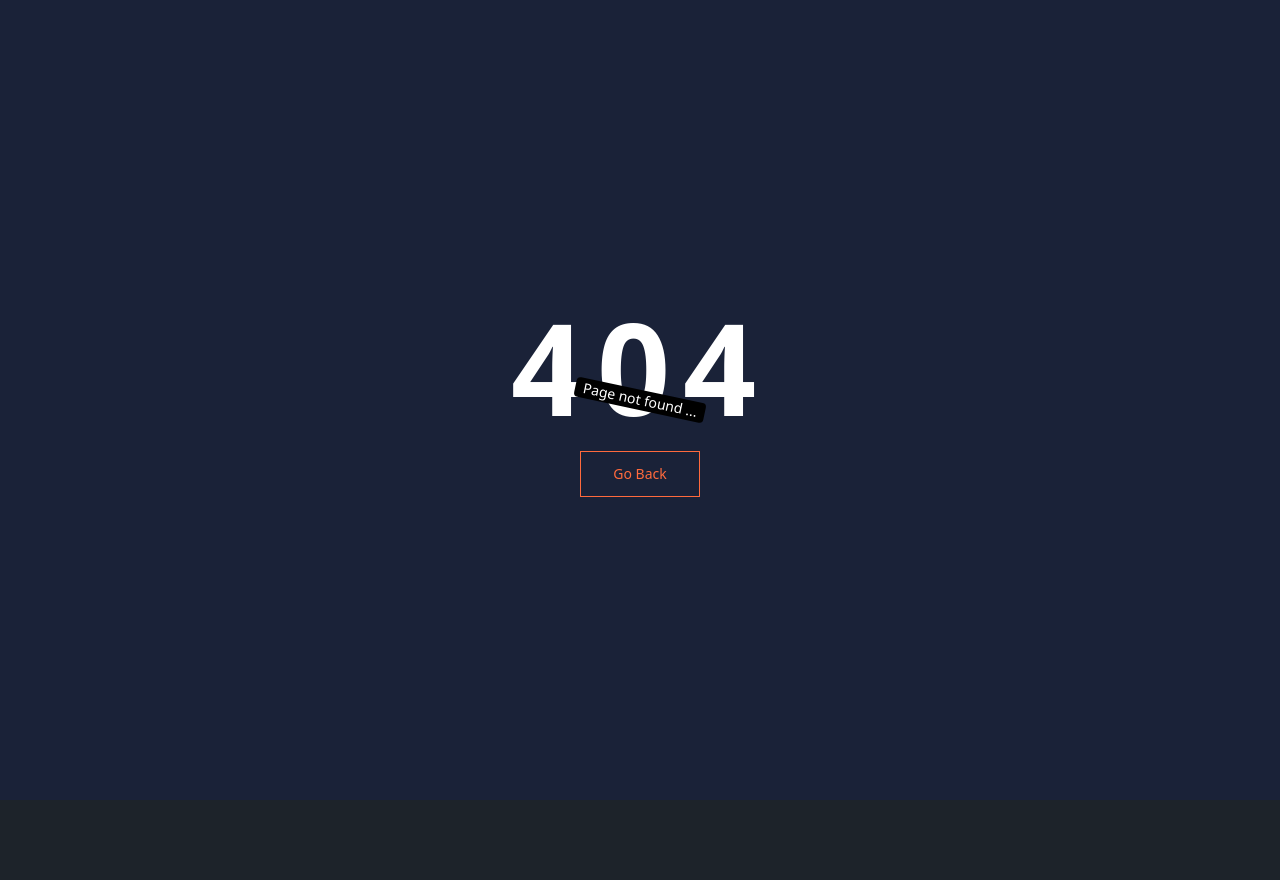
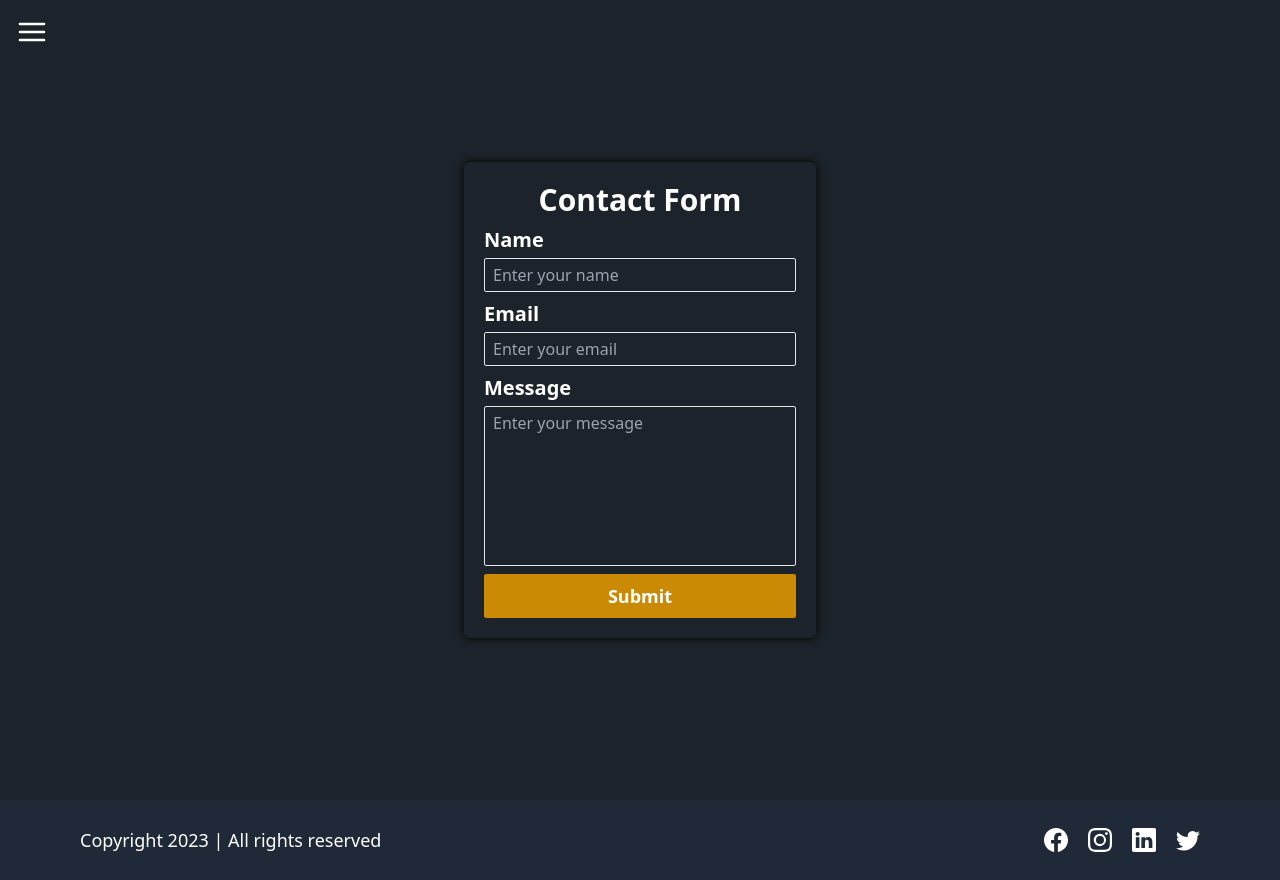
Before and after one commit to Aakarshit07/lms-frontend, a React (Vite) app: page /contact in a window 1280 px wide. Before the commit this address had no page. Before the commit the page ends 800 px from the top, so only its background shows below. Built offline with nearby package versions, Linux system fonts and the light colour scheme.

Commit message:
Added Contact us Page

```diff
--- a/src/App.jsx
+++ b/src/App.jsx
@@ -7,6 +7,7 @@
 import Signup from './Pages/Signup';
 import Login from './Pages/Login';
 import CourseList from './Pages/Course/CourseList';
+import Contact from './Pages/Contact';
 
 
 function App() {
@@ -18,7 +19,7 @@
         <Route path="/" element={<HomePage />} />
         <Route path="/about" element={<AboutUs />} />
         <Route path="/courses" element={<CourseList />} />
-
+        <Route path="contact" element={<Contact />} />
 
 
         <Route path="/signup" element={<Signup />} />
--- /dev/null
+++ b/src/Helpers/regexMatcher.js
@@ -0,0 +1,10 @@
+// checking valid email
+export function isEmail(string) {
+    return string.match(/^(([^<>()[\]\\.,;:\s@"]+(\.[^<>()[\]\\.,;:\s@"]+)*)|.(".+"))@((\[[0-9]{1,3}\.[0-9]{1,3}\.[0-9]{1,3}\.[0-9]{1,3}\])|(([a-zA-Z\-0-9]+\.)+[a-zA-Z]{2,}))$/)
+}
+
+
+// checking password validation
+export function isValidPassword(string) {
+    return string.match(/^(?=.*[0-9])(?=.*[!@#$%^&*])[a-zA-Z0-9!@#$%^&*]{6,16}$/);
+}
--- /dev/null
+++ b/src/Pages/Contact.jsx
@@ -0,0 +1,124 @@
+import { useState } from "react";
+import HomeLayout from "../Layouts/HomeLayout";
+import toast from "react-hot-toast";
+import { isEmail, isValidPassword } from "../Helpers/regexMatcher";
+import axiosInstance from "../Helpers/axiosInstance";
+
+function Contact() {
+
+    const [userInput, setUserInput] = useState({
+        name: "",
+        email: "",
+        message: "",
+    });
+
+    function handleInputChange(e) {
+        const {name, value} = e.target;
+        console.log(name, value);
+        setUserInput({
+            ...userInput,
+            [name]: value
+        })
+    }
+
+    async function onFormSubmit(e) {
+        e.preventDefault();
+        if(!userInput.email || !userInput.name || !userInput.message) {
+            toast.error("All feilds are mandatory");
+            return;
+        }
+
+        if(!isEmail(userInput.email)) {
+            toast.error("Invalid email!");
+            return;
+        }
+
+        try {
+            const response = axiosInstance.post("/contact", userInput);
+            toast.promise(response, {
+                loading: "Submitting your Form..",
+                success: "Form Submitted successfully",
+                error: "Failed to submit the form"
+            });
+            const contactResponse = await response;
+            console.log(contactResponse);
+            if(contactResponse?.data?.success) {
+                setUserInput({
+                    name: "",
+                    email: "",
+                    message: "",
+                });
+            }
+
+        } catch (error) {
+            toast.error("Operation failed...");
+
+        }
+
+    }
+
+    return (
+        <HomeLayout >
+            <div className="flex items-center justify-center h-[100vh]">
+                <form
+                    noValidate
+                    onSubmit={onFormSubmit}
+                    className="flex flex-col items-center justify-center gap-2 p-5 rounded-md text-white shadow-[0_0_10px_black] w-[22rem]">
+
+                    <h1 className="text-3xl font-semibold">
+                        Contact Form
+                    </h1>
+
+                    <div className="flex flex-col w-full gap-1">
+                        <label htmlFor="name" className="text-xl font-semibold">Name</label>
+                        <input
+                            className=" bg-transparent border px-2 py-1 rounded-sm"
+                            id="name"
+                            type="text"
+                            name="name"
+                            placeholder="Enter your name"
+                            onChange={handleInputChange}
+                            value={userInput.name}
+                        />
+                    </div>
+                    <div className="flex flex-col w-full gap-1">
+                        <label htmlFor="email" className="text-xl font-semibold">Email</label>
+                        <input
+                            className=" bg-transparent border px-2 py-1 rounded-sm"
+                            id="email"
+                            type="email"
+                            name="email"
+                            placeholder="Enter your email"
+                            onChange={handleInputChange}
+                            value={userInput.email}
+
+                        />
+                    </div>
+                    <div className="flex flex-col w-full gap-1">
+                        <label htmlFor="message" className="text-xl font-semibold">
+                            Message
+                        </label>
+                        <textarea
+                            className="bg-transparent border px-2 py-1 rounded-sm resize-none h-40"
+                            id="message"
+                            name="message"
+                            placeholder="Enter your message"
+                            onChange={handleInputChange}
+                            value={userInput.meaasge}
+
+                        />
+                    </div>
+                    <button
+                        type="submit"
+                        className="w-full bg-yellow-600 hover:bg-yellow-500 transition-all ease-in-out duration-300 rounded-sm py-2 font-semibold text-lg cursor-pointer"
+                    >
+                      Submit
+                    </button>
+
+                </form>
+            </div>
+        </HomeLayout>
+    )
+}
+
+export default Contact;
--- a/src/Pages/Signup.jsx
+++ b/src/Pages/Signup.jsx
@@ -3,7 +3,7 @@
 import { BsPersonCircle } from 'react-icons/bs';
 import { useDispatch } from 'react-redux';
 import { Link, useNavigate } from 'react-router-dom';
-
+import { isEmail, isValidPassword } from '../Helpers/regexMatcher'
 import HomeLayout from '../Layouts/HomeLayout';
 import { createAccount } from '../Redux/Slices/AuthSlice';
 
@@ -61,12 +61,12 @@
             return;
         }
         // checking valid email
-        if(!signupData.email.match(/^(([^<>()[\]\\.,;:\s@"]+(\.[^<>()[\]\\.,;:\s@"]+)*)|.(".+"))@((\[[0-9]{1,3}\.[0-9]{1,3}\.[0-9]{1,3}\.[0-9]{1,3}\])|(([a-zA-Z\-0-9]+\.)+[a-zA-Z]{2,}))$/)) {
+        if(!isEmail(signupData.email)){
             toast.error("Invalid email id");
             return;
         }
         // checking password validation
-        if(!signupData.password.match(/^(?=.*[0-9])(?=.*[!@#$%^&*])[a-zA-Z0-9!@#$%^&*]{6,16}$/)) {
+        if(!isValidPassword(signupData.password)) {
             toast.error("Password should be 6 - 16 character long with atleast a number and special character");
             return;
         }
```
